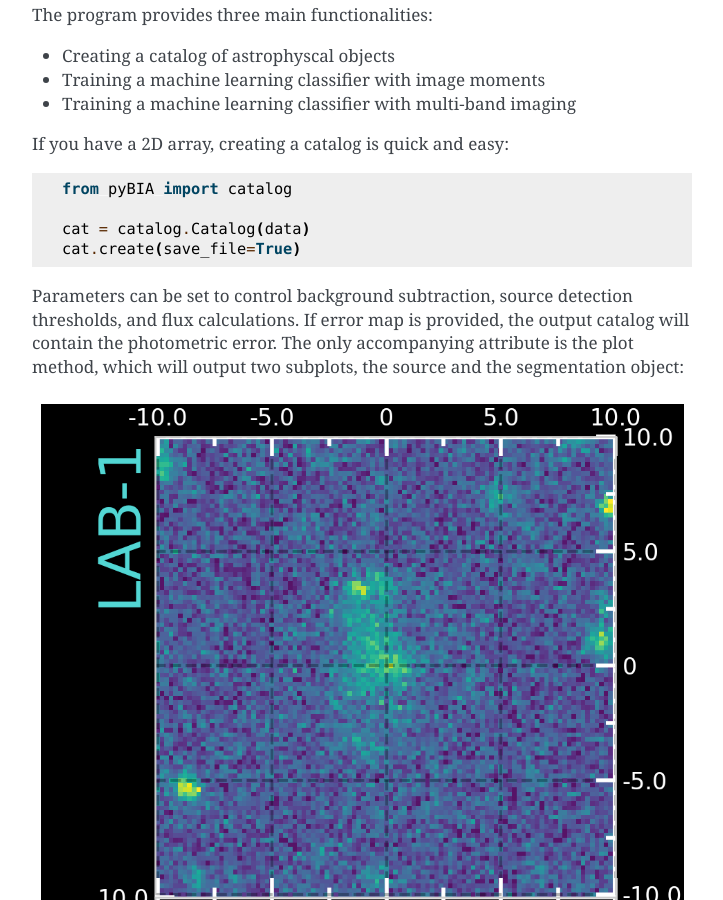
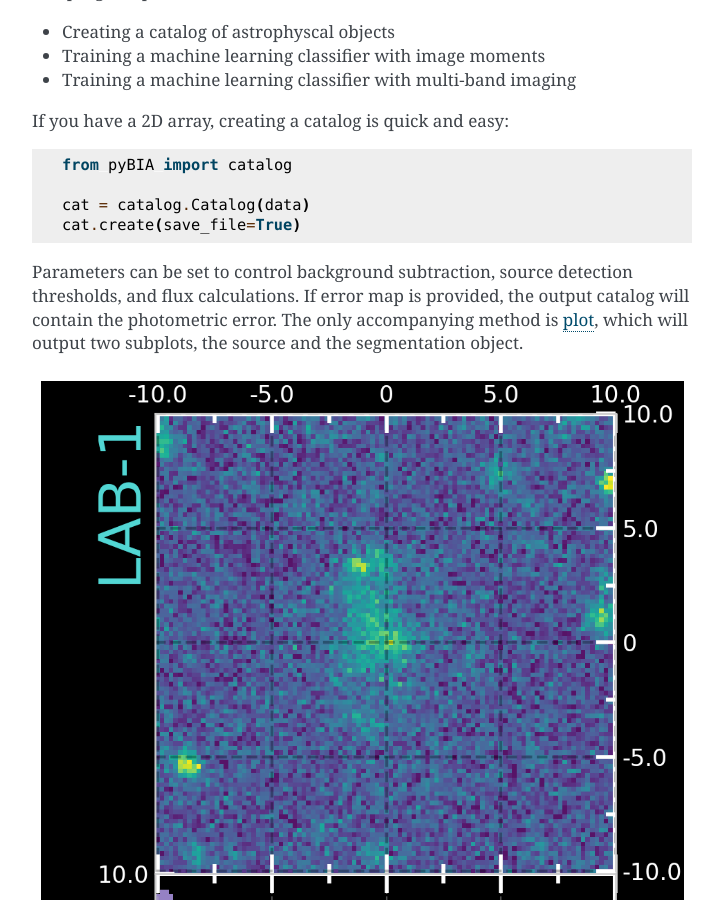
Before and after one commit to Professor-G/pyBIA, a Sphinx documentation site: the page built from docs/index.rst, in a window 1280 px wide and 900 px high, scrolled down 1249 px. Shown: the whole window, without its empty margins (388-1111 px from the left). Built offline with Sphinx 7.4.7, drawn with Linux system fonts in a browser that asks for light colours; some of the changed text lies outside the part shown.

Commit message:
docs update

```diff
--- a/docs/index.rst
+++ b/docs/index.rst
@@ -66,7 +66,7 @@
     cat = catalog.Catalog(data)
     cat.create(save_file=True)
 
-Parameters can be set to control background subtraction, source detection thresholds, and flux calculations. If error map is provided, the output catalog will contain the photometric error. The only accompanying attribute is the plot method, which will output two subplots, the source and the segmentation object:
+Parameters can be set to control background subtraction, source detection thresholds, and flux calculations. If error map is provided, the output catalog will contain the photometric error. The only accompanying method is `plot <https://pybia.readthedocs.io/en/latest/_modules/pyBIA/catalog.html#Catalog.plot>`_, which will output two subplots, the source and the segmentation object.
 
 .. figure:: _static/segm.png
     :align: center
```
Also changed, not shown: other parts of docs/index.rst (+1 -1 lines).
